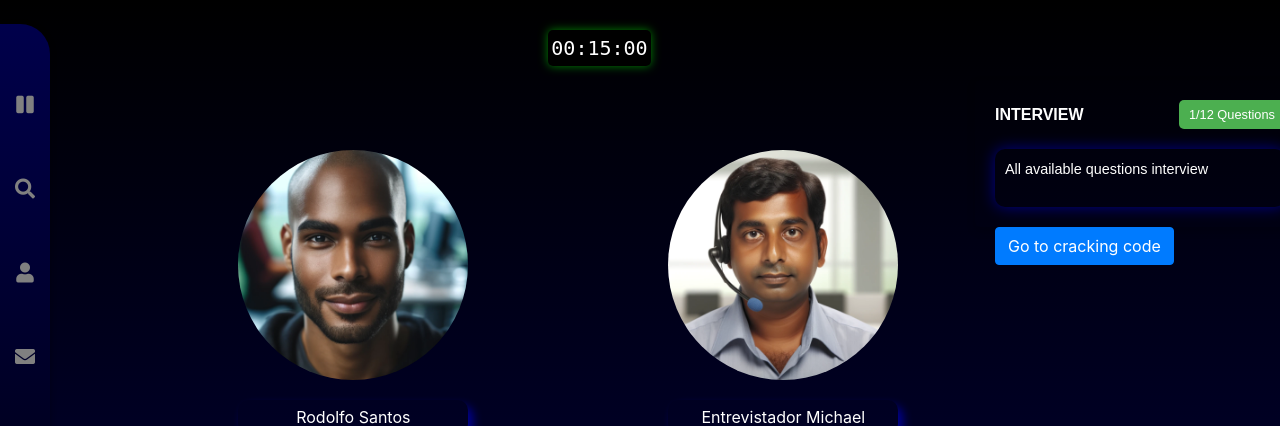
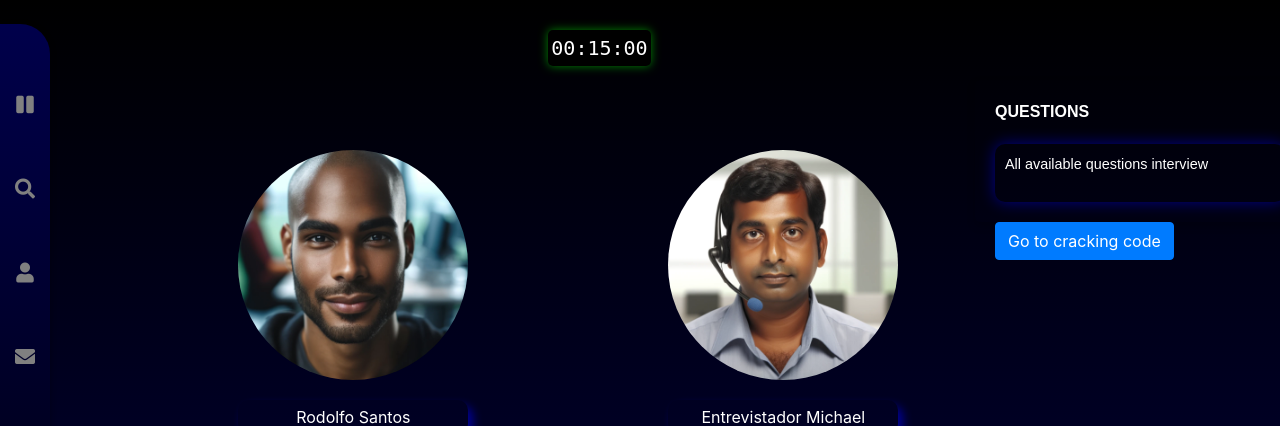
Before and after one commit to usmart2024/usmart_interview, a Flask app: page / in a window 1280 px wide. Shown: the top 426 px of the page. Run offline with Flask 3, Linux system fonts and the light colour scheme; data that the repository does not hold is empty; parts of the project's set-up code (start-up, migrations or seed data) failed here and were passed over; some libraries are stand-ins or nearby versions.

Commit message:
Tela de simulado atualizar status 1/total

```diff
--- a/templates/index.html
+++ b/templates/index.html
@@ -409,8 +409,7 @@
             <div class="linha-separadora"></div>
           <div class="linked-lists-box">
              <div class="header">
-                 <span class="title">INTERVIEW</span>
-                 <span class="level-number">1/12 Questions</span>
+                 <span class="title">QUESTIONS</span>
              </div>
              <div class="content">
                  <p>All available questions interview</p>
```
